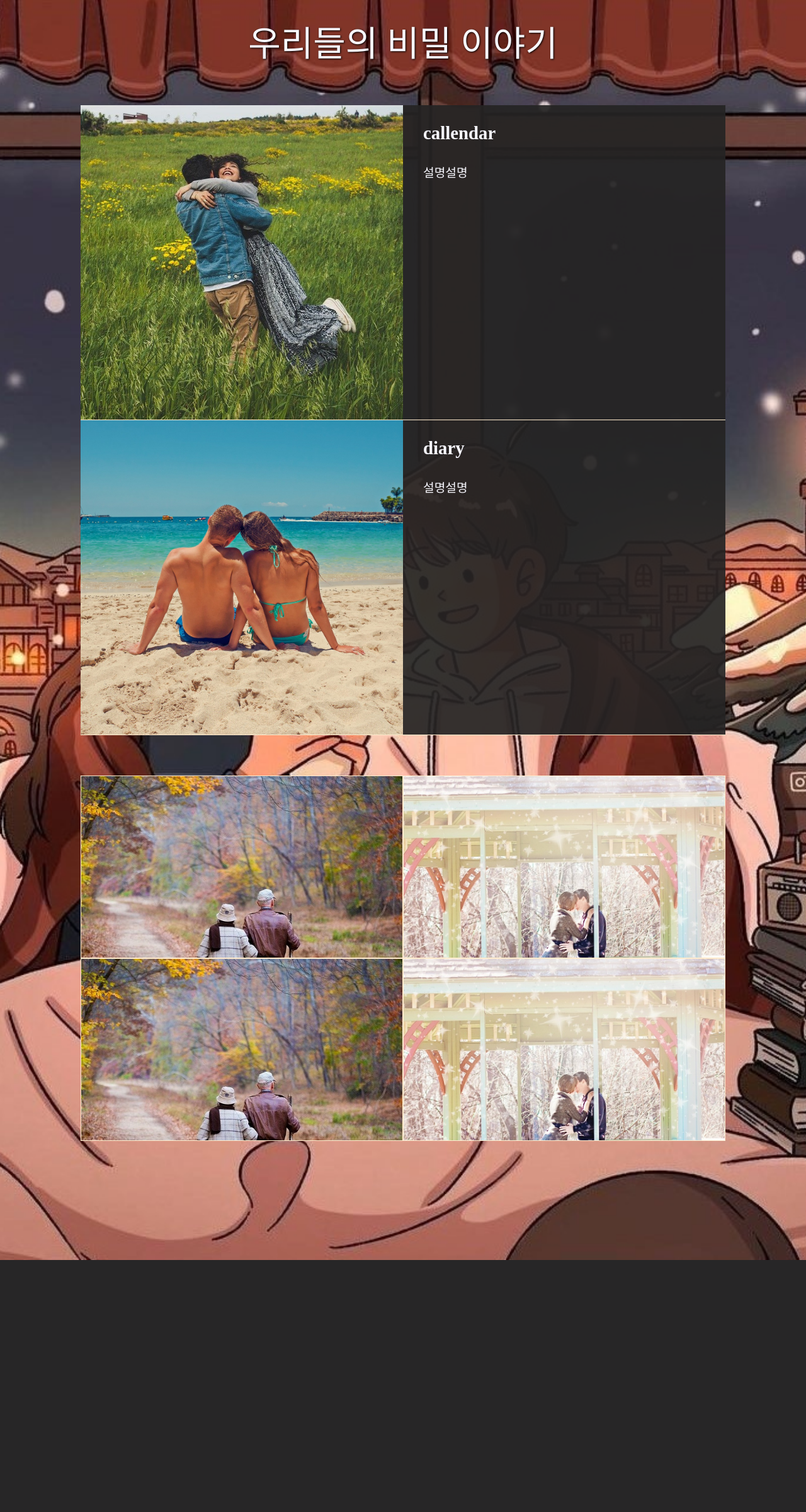
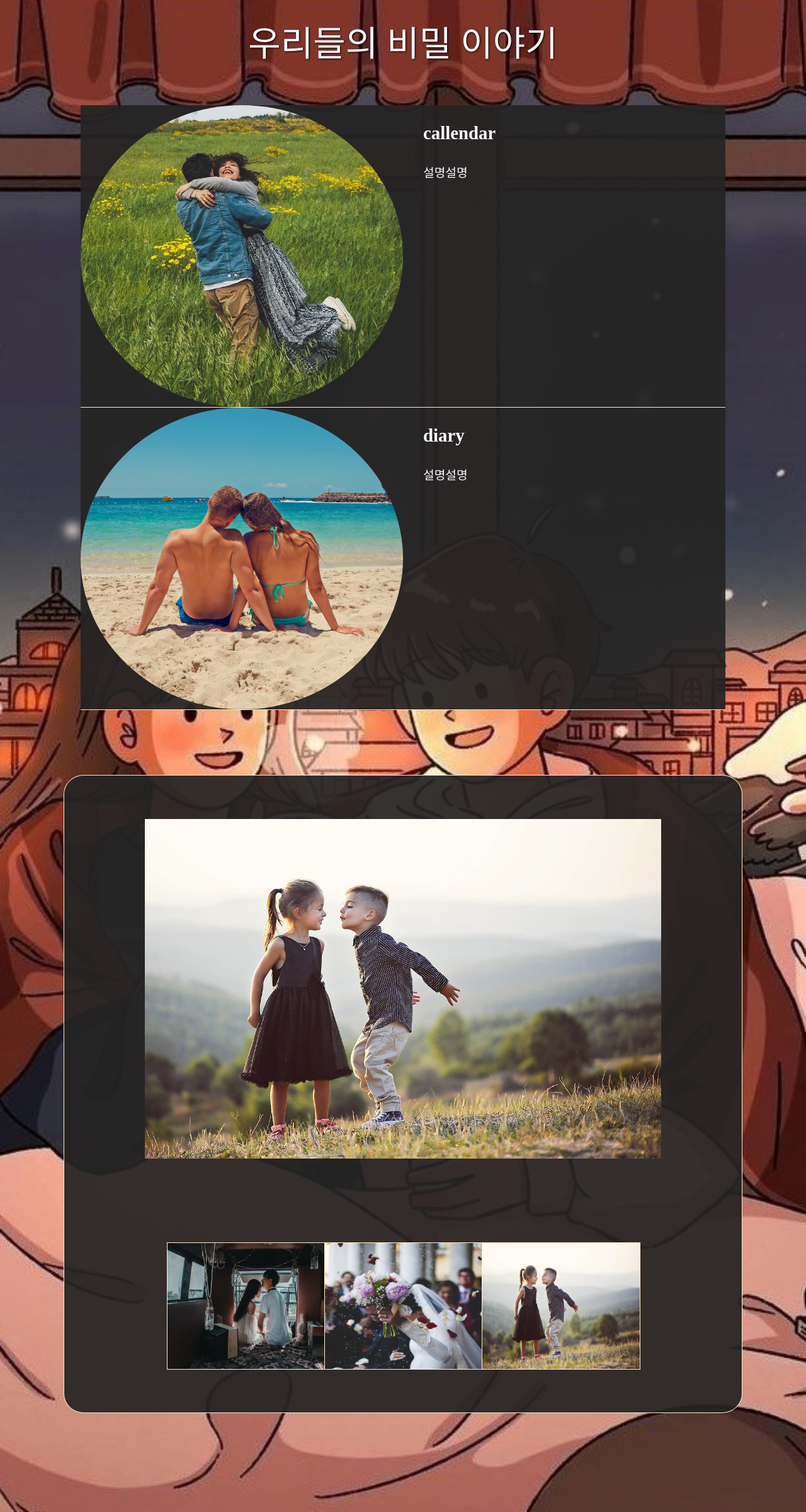
Before and after one commit to hohodiary/hohodiary_web, a Django app: page /account/about/ in a window 1280 px wide. Shown: the whole page at 63% size. Before the commit the page ends 2000 px from the top, so only its background shows below. Run offline with Django 4.2, Linux system fonts and the light colour scheme; some web fonts are replaced.

Commit message:
[Front] About page Layout 02

```diff
--- a/hohodiary/accountapp/templates/accountapp/about.html
+++ b/hohodiary/accountapp/templates/accountapp/about.html
@@ -14,16 +14,16 @@
     <section id="about">
         {% include "header.html" %}
         <div id="about_wrap1" data-aos="fade-up">
-            <div id="about_1">
-                <div class="about_1_img"><img src="../../../static/사진/ratio_1x1.png"></div>
+            <div class="about_box">
+                <div id="about_1_img"><img src="../../../static/사진/ratio_1x1.png"></div>
                 <div class="about_p">
                     <p>
                         <h2>callendar</h2>설명설명
                     </p>
                 </div>
             </div>
-            <div id="about_2">
-                <div class="about_2_img"><img src="../../../static/사진/ratio_1x1.png"></div>
+            <div class="about_box">
+                <div id="about_2_img"><img src="../../../static/사진/ratio_1x1.png"></div>
                 <div class="about_p">
                     <p>
                         <h2>diary</h2>설명설명
@@ -31,22 +31,33 @@
                 </div>
             </div>
         </div>
+
         <div id="about_wrap2">
-            <div class="about_1_ex" data-aos="fade-right">
-                <img src="../../../static/사진/ratio_1x1.png">
-            </div>
-            <div class="about_2_ex" data-aos="fade-left">
-                <img src="../../../static/사진/ratio_1x1.png">
-            </div>
-            <div class="about_1_ex" data-aos="fade-right">
-                <img src="../../../static/사진/ratio_1x1.png">
-            </div>
-            <div class="about_2_ex" data-aos="fade-left">
-                <img src="../../../static/사진/ratio_1x1.png">
+            <div id="about_eximg" data-aos="fade-down">
+                <img id="eximg" src="../../../static/사진/children.jpg"></div>
+            <div id="about_exbox">
+                <div class="about_ex" data-aos="fade-right">
+                    <img id="about_1_ex" src="../../../static/사진/camping.jpg" onclick="changeSRC('#about_1_ex')">
+                </div>
+                <div class="about_ex" data-aos="fade-left">
+                    <img id="about_2_ex" src="../../../static/사진/wedding.jpg" onclick="changeSRC('#about_2_ex')">
+                </div>
+                <div class="about_ex" data-aos="fade-left">
+                    <img id="about_3_ex" src="../../../static/사진/children.jpg" onclick="changeSRC('#about_3_ex')">
+                </div>
             </div>
         </div>
 
     </section>
+
+    <script>
+        var eximg = document.querySelector("#eximg");
+
+        function changeSRC(ex_id){
+            var newPic = document.querySelector(ex_id).src;
+            eximg.setAttribute("src",newPic)
+        }
+    </script>
 </body>
 
 {% endblock %}
--- a/hohodiary/static/base.css
+++ b/hohodiary/static/base.css
@@ -175,7 +175,7 @@ footer{
 /* 소개 페이지 */
 #about{
     background: url(../../../static/사진/커플삽화_코코아.jpg) center no-repeat;
-    height: 250%;
+    height: 300%;
     background-size: cover;
     display: block;
     box-sizing: border-box;
@@ -197,10 +197,10 @@ font-size: 3.5rem;
     flex-direction: column;
     align-items: center;
     width: 80%;
-    height: 50%;
+    height: 40%;
     margin: 3% auto 5% auto;
 }
-#about_1{
+.about_box{
     display: inline-block;
     width: 100%;
     height: 50%;
@@ -209,7 +209,7 @@ font-size: 3.5rem;
     font-size: 1.5vw;
     line-height: 5vh;
 }
-.about_1_img{
+#about_1_img{
     background: url(../static/사진/봄.jpg) center 10% no-repeat;
     background-size: cover;
     float:left;
@@ -218,6 +218,12 @@ font-size: 3.5rem;
     width: 50%;
     height: 100%;
     box-sizing: border-box;
+    border-radius: 50%;
+    transition: 1s;
+}
+#about_1_img:hover{
+    transform: scale(1.05);
+    border-radius: 10%;
 }
 .about_p{
     display: inline-block;
@@ -227,16 +233,7 @@ font-size: 3.5rem;
     width: 50%;
     padding-left: 2rem;
 }
-#about_2{
-    display: inline-block;
-    width: 100%;
-    height: 50%;
-    background-color: rgba(37, 36, 36, 0.925);
-    border-bottom: 1px solid blanchedalmond;
-    font-size: 1.5vw;
-    line-height: 5vh;
-}
-.about_2_img{
+#about_2_img{
     background: url(../static/사진/여름.jpg) center 50%  no-repeat;
     background-size: cover;
     float:left;
@@ -245,37 +242,55 @@ font-size: 3.5rem;
     width: 50%;
     height: 100%;
     box-sizing: border-box;
+    border-radius: 50%;
+    transition: 1s;
+}
+#about_2_img:hover{
+    transform: scale(1.05);
+    border-radius: 10%;
 }
 
 /* wrap2 - 사진예시 */
 #about_wrap2{
+    display: inline-flex;
+    flex-direction: column;
+    align-items: center;
+    justify-content: center;
+    width: 80%;
+    height: 40%;
+    margin: 3% auto 5% auto;
+    padding: 2%;
+    background-color: rgba(37, 36, 36, 0.925);
+    border: 1px solid blanchedalmond;
+    border-radius: 3%;
+}
+#about_eximg{
+    display: inline-block;
+    width: 80%;
+    height: 70%;
+    box-sizing: border-box;
+}
+#about_eximg img{
+    max-width: 100%;
+    max-height: 90%;
+}
+#about_exbox{
     display: inline-grid;
-    grid-template-columns: repeat(2,1fr);
-    grid-template-rows: repeat(2,290px);
+    grid-template-columns: repeat(3,250px);
+    grid-template-rows: repeat(1,200px);
     width: 80%;
     box-sizing: border-box;
+    justify-content: center;
 }
-.about_1_ex{
-    background: url(../static/사진/가을.jpg);
-    background-size: cover;
+.about_ex{
+    background: black;
     display: inline-block;
     width: 100%;
     box-sizing: border-box;
-    transition: 0.5s;
+
+}
+.about_ex img{
+    width: 250px;
+    height: 200px;
     border: 1px solid blanchedalmond;
 }
-.about_1_ex:hover{
-    transform: scale(1.1);
-}
-.about_2_ex{
-    background: url(../static/사진/겨울.jpg);
-    background-size: cover;
-    display: inline-block;
-    width: 100%;
-    box-sizing: border-box;
-    transition: 0.5s;
-    border: 1px solid blanchedalmond;
-}
-.about_2_ex:hover{
-    transform: scale(1.1);
-}
```
